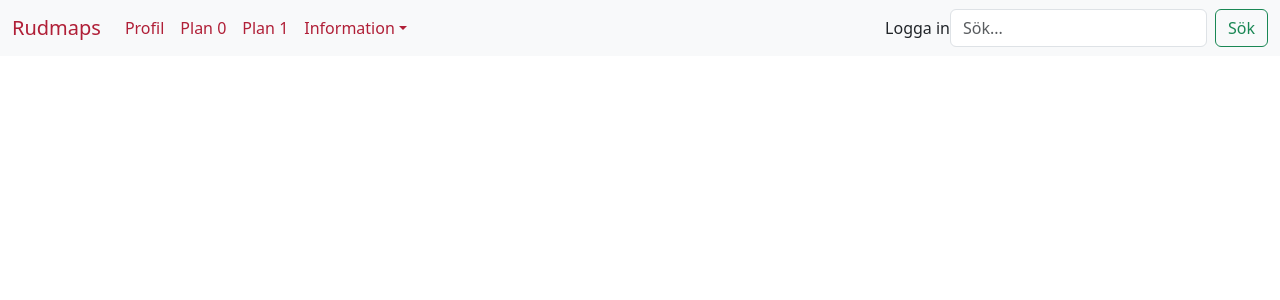
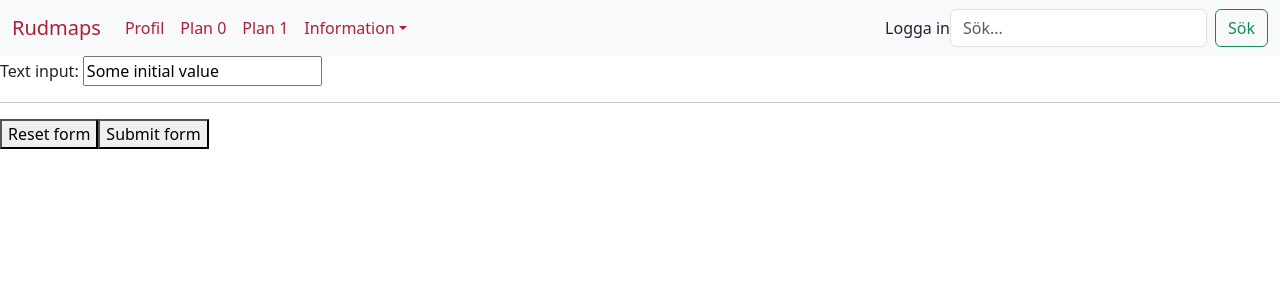
Before and after one commit to Brehm1/rudmaps5, a React (Create React App) app: page /plan1 in a window 1280 px wide. Shown: the top 300 px of the page. Built offline with nearby package versions, Linux system fonts and the light colour scheme.

Commit message:
Input fungerar, arbete klart

```diff
--- a/src/App.css
+++ b/src/App.css
@@ -34,12 +34,15 @@
   height: 1%;
   width: 1%;
 }
+.map{
+  margin-top: 50px;
+}
 
 #S4{position: absolute;height:1%;width:1%; margin-top:10%; margin-left: 7%;}
 
 #S1{position: absolute;height:1%;width:1%; margin-top:10%; margin-left: 19%;}
 
-#R1{position: absolute;height:1%;width:1%; margin-top: 10%; margin-left: 36%;}
+#R1{position: absolute;height:1%;width:1%; margin-top: 9%; margin-left: 36%;}
 
 #R2{position: absolute;height:1%;width:1%; margin-top: 18%; margin-left: 36%;}
 
--- a/src/App.jsx
+++ b/src/App.jsx
@@ -10,7 +10,8 @@ import Nav from 'react-bootstrap/Nav';
 import Navbar from 'react-bootstrap/Navbar';
 import NavDropdown from 'react-bootstrap/NavDropdown';
 import Plan0 from './Pages/Plan0/Plan0';
-import Plan1 from './Pages/Plan1/Plan1';
+// import Plan1 from './Pages/Plan1/Plan1';
+import Plan1 from './test'
 import Home from './Pages/Home/Home'
 import Inloggning from './Pages/Inloggning/Inloggning'
 import Profil from './Pages/Profil/Profil';
--- a/src/Pages/Plan0/Plan0.jsx
+++ b/src/Pages/Plan0/Plan0.jsx
@@ -1,4 +1,4 @@
-import React, {useRef, useEffect} from 'react';
+import React, {useRef, useEffect, useState} from 'react';
 import map0 from '../Assets/rudmaps_floor_0_thickLines2.jpg';
 import marker from '../Assets/marker.webp';
 import './Plan0.scss';
@@ -14,12 +14,24 @@ import './Plan0.scss';
 
 
 
+    let startNode = "S4";
+  let endNode = "S4"
 
 
 
 const Plan0 = () => {
-  let startNode = "S4"
-  let endNode = "B1"
+  const [num, setNum] = useState(1)
+
+  function handleSubmit(e){
+    e.preventDefault();
+    setNum(num+1)
+    const form = e.target;
+    const formData = new FormData(form);
+    startNode = formData.get("start")
+    endNode = formData.get("end")
+    return(startNode,endNode);
+
+  }
   const ShortestDistanceNode = (distances, visited) => {
     let shortest = null;
     for (let node in distances) {
@@ -100,32 +112,28 @@ const Plan0 = () => {
       for (let j = 0; j < noder.length; j++) {
         if (shortestPath[i] === noder[j]) {
           nodIndex[i] = j;
-          console.log(nodIndex[i]);
         }
       }
     }
     const xValues = [];
     const yValues = [];
-    console.log(noderRef[1])
-    console.log(noderRef[0].current)
 
     useEffect(() => {
       for (let j = 0; j < shortestPath.length; j++) {
         yValues[j] = noderRef[nodIndex[j]].current.getBoundingClientRect().top;
         xValues[j] = noderRef[nodIndex[j]].current.getBoundingClientRect().left;
-        console.log(xValues[j] + yValues[j]);
       }
 
       let c = canvas.current;
       const ctx = c.getContext("2d");
       ctx.clearRect(0, 0, 10000, 10000);
       ctx.beginPath();
-      ctx.moveTo(xValues[0], yValues[0]-50);
+      ctx.moveTo(xValues[0], yValues[0]-70);
       for (let j = 1; j < shortestPath.length; j++) {
-        ctx.lineTo(xValues[j], yValues[j]-50);
+        ctx.lineTo(xValues[j], yValues[j]-70);
         ctx.stroke();
       }
-    }, []);
+    }, [handleSubmit]);
   }
   let S4ref,
   S1ref,
@@ -193,7 +201,7 @@ const noderRef = [
     M2: { M3: 1, K1: 1, M1: 1 },
     K1: { K2: 1, M2: 1 },
     K2: { F1: 1, K1: 1 },
-    F1: { B1: 1, D1: 1, K2: 1 },
+    F1: { D1: 1, K2: 1 },
     M3: { H1: 1, M2: 1 },
     H1: { H2: 1, M3: 1 },
     H2: { B1: 1, H1: 1 },
@@ -204,11 +212,11 @@ const noderRef = [
     S22: { S21: 1 },
     S23: { S21: 1 },
     P1: { P2: 1, R4: 1 },
-    P2: { D1: 1, P3: 1, P1: 1 },
-    P3: { P4: 1, P2: 1 },
+    P2: { P3: 1, P1: 1 },
+    P3: {  D1: 1, P4: 1, P2: 1 },
     P4: { P5: 1, P3: 1 },
     P5: { B1: 1, P4: 1 },
-    B1: { H2: 1, F1: 1, P5: 1 },
+    B1: { H2: 1, P5: 1 },
   };
   const noder = [
     "S4",
@@ -238,7 +246,7 @@ const noderRef = [
     "P5",
     "B1",
   ];
-FindShortestPath(graph,"S4","B1")
+
   let id;
   let options;
   function success(pos) {
@@ -280,17 +288,21 @@ FindShortestPath(graph,"S4","B1")
   function error(err) {
     console.error(`ERROR(${err.code}): ${err.message}`);
   }
-
+  FindShortestPath(graph,startNode,endNode)
 
   return(
 
     id = navigator.geolocation.watchPosition(success,error),
     console.log('gått förbi id'),
-        <div >
+        <><div className='input'>
+          <form method='post' onSubmit={handleSubmit}>
+            <input type="text" name="start" defaultValue={"S4"}/>
+            <input type="text" name="end" defaultValue={"S4"}/>
+            <button type='submit' onClick={() => setNum(num + 1)}>Sök</button>
+          </form>
 
-            <input type="text" name="start"/>
-            <input type="text" name="end"/>
-            {/* <button onClick={pathfind(startNode,endNode)}></button> */}
+            </div>
+            <div className='map'>
             <img id="map0" src={map0} alt="map0"></img>
       <img id="S4" src={marker} ref={S4ref} alt="marker"></img>
       <img id="S1" src={marker} ref={S1ref} alt="marker"></img>
@@ -319,7 +331,7 @@ FindShortestPath(graph,"S4","B1")
       <img  id="S22"  src={marker}  ref={S22}  alt="marker"></img>
       <img  id="S23"  src={marker}  ref={S23}  alt="marker"></img>
       <canvas id="väg" width="4000" height="2000" ref={canvas}></canvas>
-        </div>
+        </div></>
 
 
 
--- a/src/Pages/Plan0/Plan0.scss
+++ b/src/Pages/Plan0/Plan0.scss
@@ -2,9 +2,13 @@
     width:100%;
     height: auto;
 }
-input{
-    float: right;
-}
 #väg{
     position: absolute;
 }
+.map{
+    margin-top: 30px;
+}
+.input{
+    float: right;
+    margin-top: -30px;
+}
--- a/src/test.jsx
+++ b/src/test.jsx
@@ -1,15 +1,28 @@
-import { useRef, useEffect } from "react";
-import React from "react";
+export default function MyForm() {
+  function handleSubmit(e) {
+    // Prevent the browser from reloading the page
+    e.preventDefault();
 
-function Test() {
-    const ref = useRef(1);
-    useEffect(() => {
-      console.log(ref.current.getBoundingClientRect());
-      console.log(ref.current);
-      console.log(ref);
-    }, []);
-    return (
-    <h1 ref={ref}>Hello</h1>
-    )
+    // Read the form data
+    const form = e.target;
+    const formData = new FormData(form);
+
+    // You can pass formData as a fetch body directly:
+    fetch('/some-api', { method: form.method, body: formData });
+
+    // Or you can work with it as a plain object:
+    // const formJson = Object.fromEntries(formData.getAll("myInput"));
+    console.log(formData.get("myInput"));
   }
-export default Test;
+
+  return (
+    <form method="post" onSubmit={handleSubmit}>
+      <label>
+        Text input: <input name="myInput" defaultValue="Some initial value" />
+      </label>
+      <hr />
+      <button type="reset">Reset form</button>
+      <button type="submit">Submit form</button>
+    </form>
+  );
+}
```
